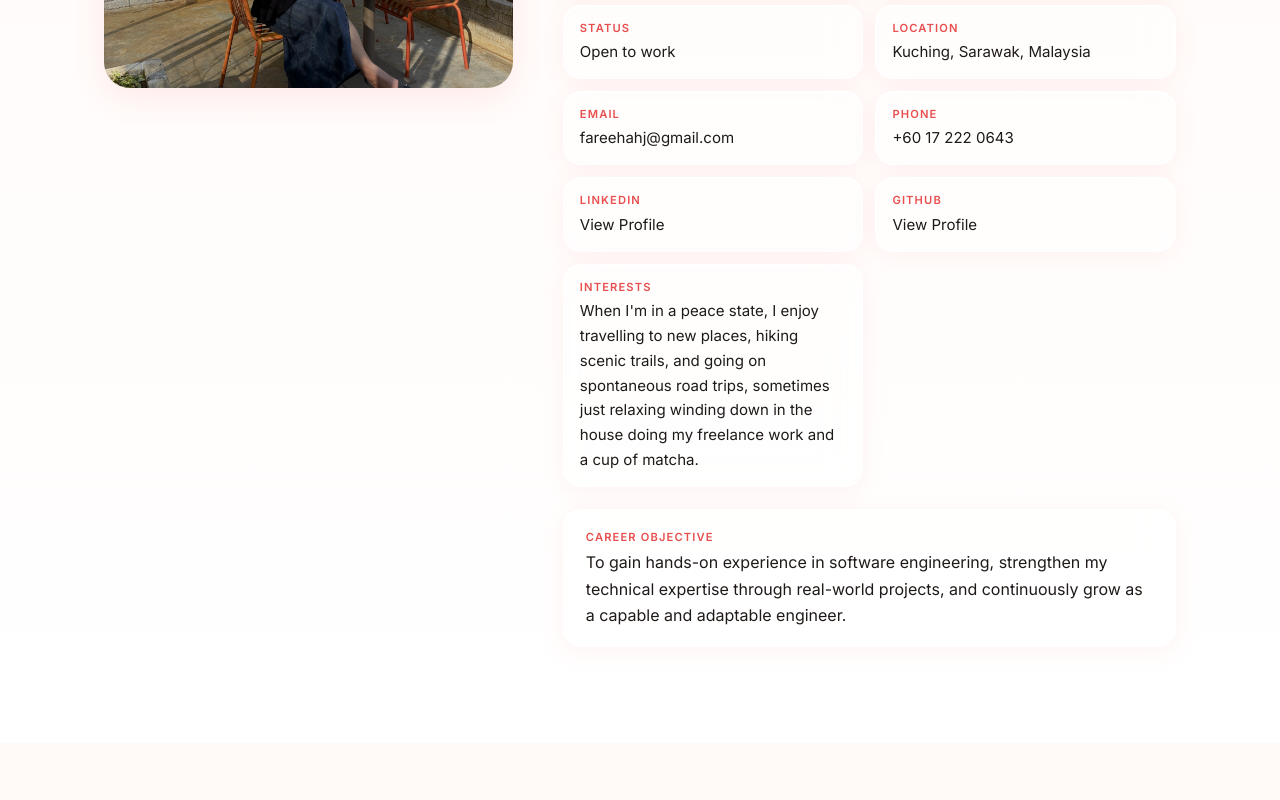
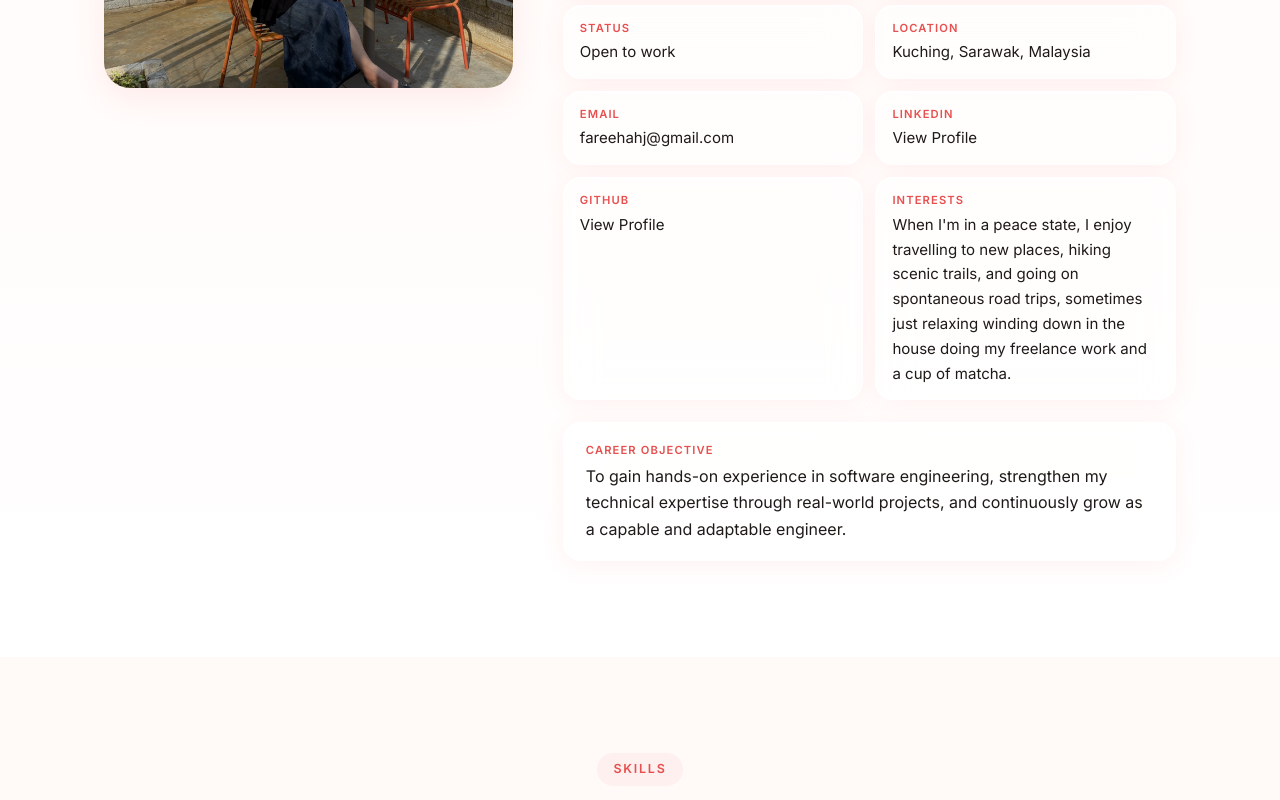
Before and after one commit to fafabeepbeep/portfolio, a React (Vite) app: page / in a window 1280 px wide. Shown: the part 1300-2100 px from the top of the page. Built offline with nearby package versions, Linux system fonts and the light colour scheme.

Commit message:
removing something

```diff
--- a/src/projectData.js
+++ b/src/projectData.js
@@ -54,7 +54,6 @@ export const profile = {
 
   // Contact
   email: "fareehahj@gmail.com",
-  phone: "+60 17 222 0643",
   location: "Kuching, Sarawak, Malaysia",
 
   // Social links — leave "" to hide the button entirely
```
